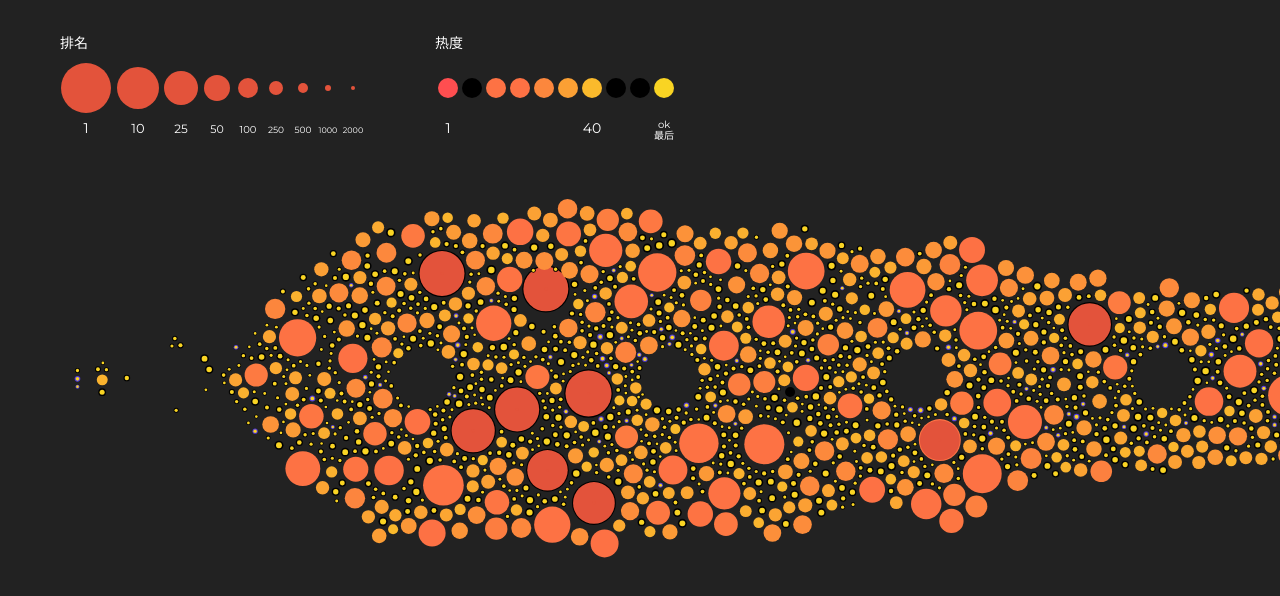
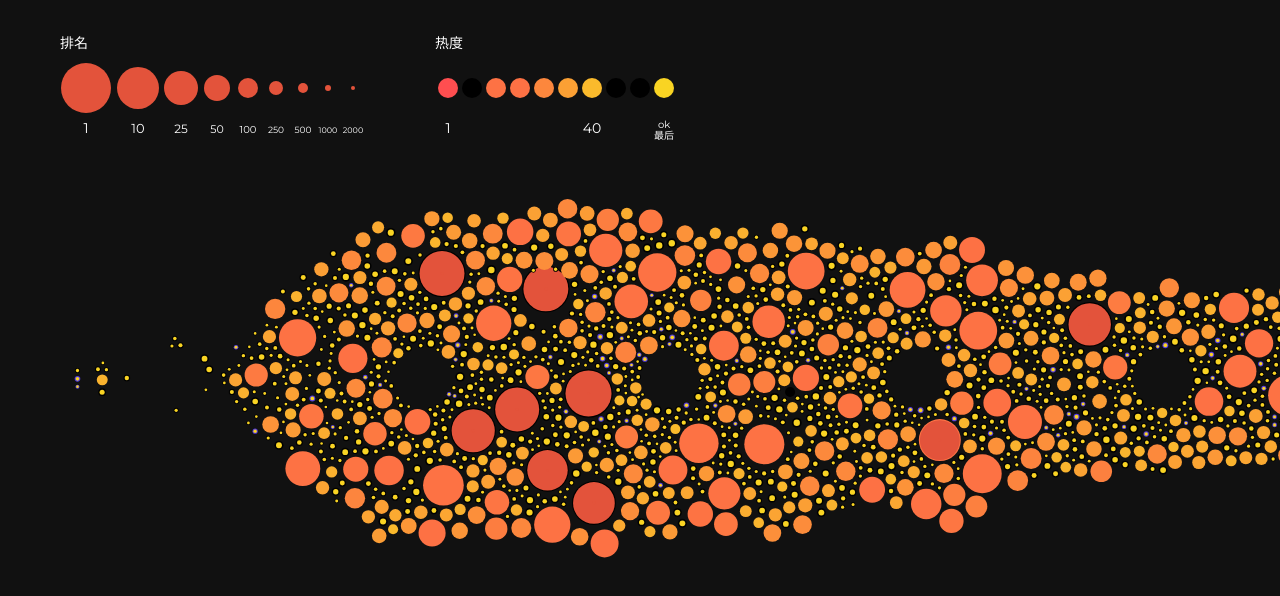
Before and after one commit to gottaegbert/weibo2020force, a plain HTML site: page index.html in a window 1280 px wide. Shown: the top 596 px of the page. Drawn offline with Linux system fonts and the light colour scheme.

Commit message:
change backgroud color

```diff
--- a/css/style.css
+++ b/css/style.css
@@ -1,7 +1,7 @@
 body {
   font-size: 14px;
   font-family: "Lato", sans-serif;
-  background-color: #222222;
+  background-color: #111111;
 }
 
 a,
```
